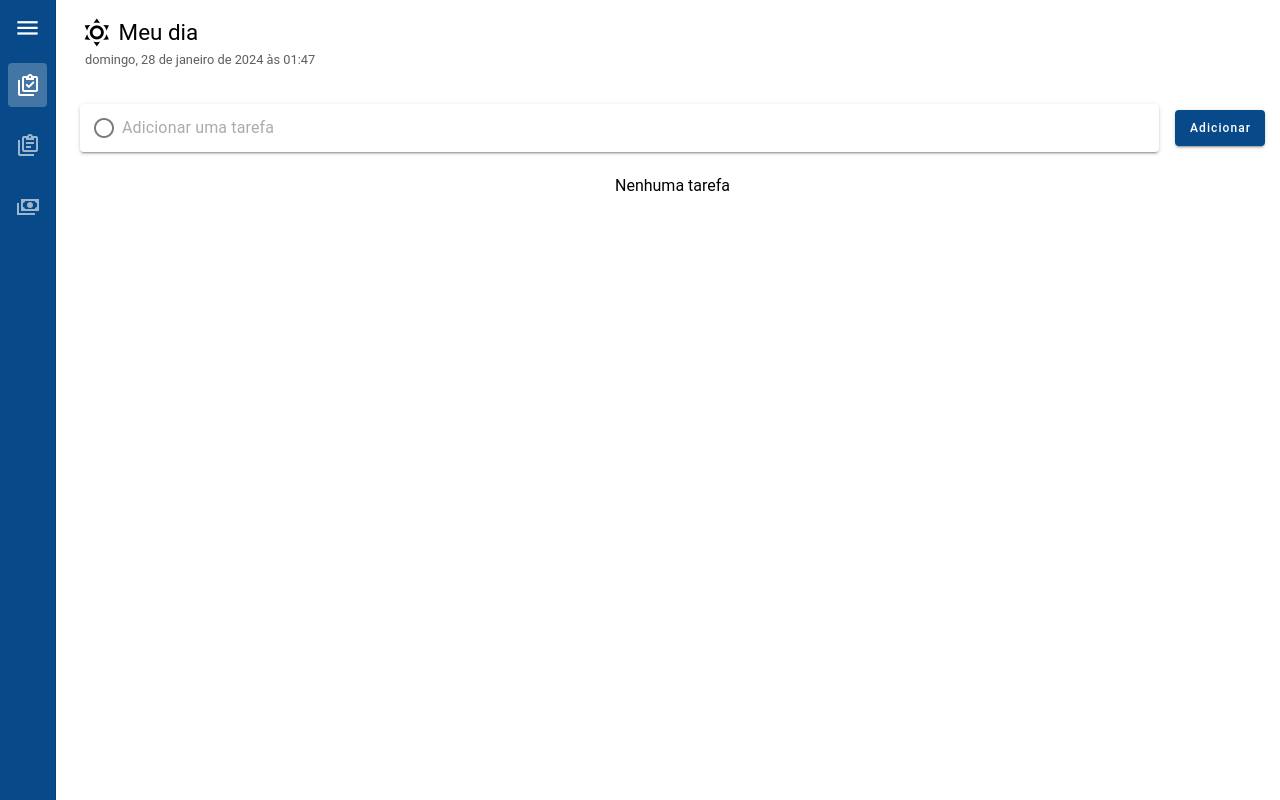
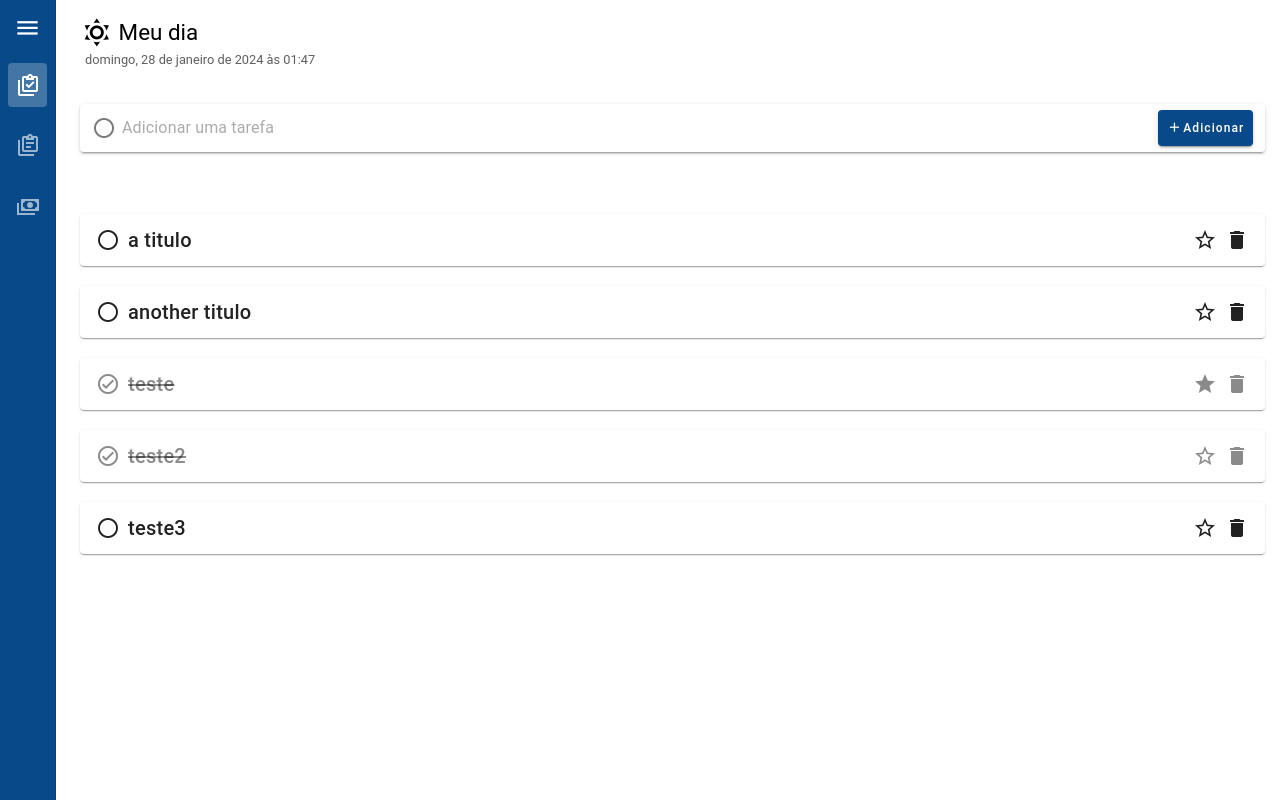
Before and after one commit to JoonLima/organize, a Vue app: page / in a window 1280 px wide. Built offline with nearby package versions, Linux system fonts and the light colour scheme; data requests are answered from the project's data file.

Commit message:
adicionando card de tarefas e funcionalidades de concluir e favoritar

```diff
--- a/db/db.json
+++ b/db/db.json
@@ -1,7 +1,10 @@
 {
   "tarefas": [
-    { "id": "1", "titulo": "a titulo", "categoria": 1, "data": "14/02/2024" },
-    { "id": "2", "titulo": "another titulo", "categoria": 2, "data": "14/02/2024" }
+    { "id": "1", "titulo": "a titulo", "data": "14/02/2024", "favorito": false, "concluido": false },
+    { "id": "2", "titulo": "another titulo", "data": "14/02/2024", "favorito": false, "concluido": false },
+    { "id": "3", "titulo": "teste", "data": "14/02/2024", "favorito": true, "concluido": true },
+    { "id": "4", "titulo": "teste2", "data": "14/02/2024", "favorito": false, "concluido": true },
+    { "id": "5", "titulo": "teste3", "data": "14/02/2024", "favorito": false, "concluido": false }
   ]
 
 }
--- a/package.json
+++ b/package.json
@@ -11,6 +11,7 @@
   },
   "dependencies": {
     "@mdi/font": "7.0.96",
+    "axios": "^1.6.7",
     "json-server": "^1.0.0-alpha.23",
     "moment": "^2.30.1",
     "roboto-fontface": "*",
--- a/src/components/CardPadrao.vue
+++ b/src/components/CardPadrao.vue
@@ -1,18 +1,63 @@
 <template>
   <v-card
-    width="400"
-    title="This is a title"
-    subtitle="This is a subtitle"
-    text="This is content"
-  ></v-card>
+    width="100%"
+  >
+  <template v-slot:title>
+    <span :class="{'textoRiscado' : tarefa.concluido}">{{tarefa.titulo}}</span>
+  </template>
+  <template v-slot:prepend>
+    <v-icon :class="{'iconeInativo' : tarefa.concluido}" @click="concluirTarefa">{{ tarefa.concluido ? 'mdi-check-circle-outline' : 'mdi-circle-outline'}}</v-icon>
+  </template>
+  <template v-slot:append>
+    <v-icon :class="{'iconeInativo' : tarefa.concluido}" class="pr-4" @click="alterarFavorito">{{tarefa.favorito ? 'mdi-star' : 'mdi-star-outline'}}</v-icon>
+    <v-icon :class="{'iconeInativo' : tarefa.concluido}" @click="deletarTarefa">mdi-delete</v-icon>
+  </template>
+  </v-card>
 </template>
 
 <script>
 export default {
+  props:{
+    tarefa: { type: Object, default: { } },
+    favorito: { type: Boolean, default: false },
+    tarefaConcluida: { type: Boolean, default: false }
+  },
 
+  data() {
+    return {
+      tarefaConcluida: false
+    }
+  },
+
+  methods: {
+    alterarFavorito(){
+      this.tarefa.favorito = !this.tarefa.favorito
+    },
+
+    deletarTarefa(){
+      alert('deletar tarefa')
+    },
+
+    concluirTarefa(){
+      this.tarefa.concluido = !this.tarefa.concluido
+    }
+  }
 }
 </script>
 
 <style scoped>
 
+.textoRiscado{
+  text-decoration: line-through;
+  color: rgba(0, 0, 0, 0.459);
+}
+
+.iconeInativo{
+  color: rgba(0, 0, 0, 0.459);
+}
+
+.acoes-card{
+  display: flex;
+}
+
 </style>
--- /dev/null
+++ b/src/models/tarefa-model.js
@@ -0,0 +1,11 @@
+export default class Tarefa{
+  constructor(obj){
+    obj = obj || {};
+
+    this.id = obj.id;
+    this.titulo = obj.titulo;
+    this.data = obj.data;
+    this.favorito = !!(obj.favorito);
+    this.concluido = !!(obj.concluido);
+  }
+}
--- /dev/null
+++ b/src/service/api.js
@@ -0,0 +1,7 @@
+import axios from "axios";
+
+const http = axios.create({
+  baseURL: "http://localhost:4000",
+});
+
+export default http;
--- /dev/null
+++ b/src/service/tarefa-service.js
@@ -0,0 +1,25 @@
+import http from "./api";
+
+function obterTodos(){
+  return new Promise((resolve, reject) => {
+    return http
+      .get("/tarefas")
+      .then((response) => resolve(response))
+      .catch((error) => reject(error))
+  });
+};
+
+function cadastrar(tarefa) {
+  return new Promise((resolve, reject) => {
+    return http
+      .post("/tarefas", tarefa)
+      .then((response) => resolve(response))
+      .catch((error) => reject(error));
+  });
+}
+
+
+export default {
+  obterTodos,
+  cadastrar
+}
--- a/src/views/Tarefas.vue
+++ b/src/views/Tarefas.vue
@@ -20,16 +20,17 @@
         autofocus
         @click:append="console.log('teste')"
       >
-        <template v-slot:append>
+        <template v-slot:append-inner>
           <v-btn class="text-none btn-adicionar">
+            <v-icon>mdi-plus</v-icon>
             Adicionar
           </v-btn>
         </template>
 
       </v-text-field>
-
       <div class="lista-tarefas">
-        <span>Nenhuma tarefa</span>
+        <span v-if="tarefas.length <= 0">Nenhuma tarefa</span>
+        <card-padrao v-else  v-for="tarefa in tarefas" :tarefa="tarefa"/>
       </div>
     </div>
   </div>
@@ -37,10 +38,15 @@
 <script>
 import moment from 'moment';
 import 'moment/locale/pt-br'
+import CardPadrao from '@/components/CardPadrao.vue';
+import tarefaService from '@/service/tarefa-service';
+import Tarefa from '@/models/tarefa-model';
 
 export default {
+  components:{CardPadrao},
   data() {
     return {
+      tarefas: []
     }
   },
 
@@ -48,6 +54,20 @@ export default {
     formatarDataCabecalho(){
       return moment(new Date).locale('pt-br').format('LLLL');
     }
+  },
+
+  methods:{
+    obterTodos(){
+      tarefaService.obterTodos()
+        .then((response) => {
+          this.tarefas = response.data.map((t) => new Tarefa(t))
+        })
+        .catch((error) => console.log(error))
+    }
+  },
+
+  mounted(){
+    this.obterTodos();
   }
 }
 </script>
@@ -72,14 +92,17 @@ export default {
 }
 
 .conteudo .lista-tarefas{
+  padding-top: 40px;
   display: flex;
   justify-content: center;
   align-items: center;
+  flex-direction: column;
+  gap: 20px;
 }
 
 .conteudo .btn-adicionar{
   font-size: .75rem;
-  max-width: 90px;
+  max-width: 95px;
   color: #fff;
   background-color: #084A89;
 }
```
Also changed, not shown: 1 other file (tests, documents, lock files or other folders).
